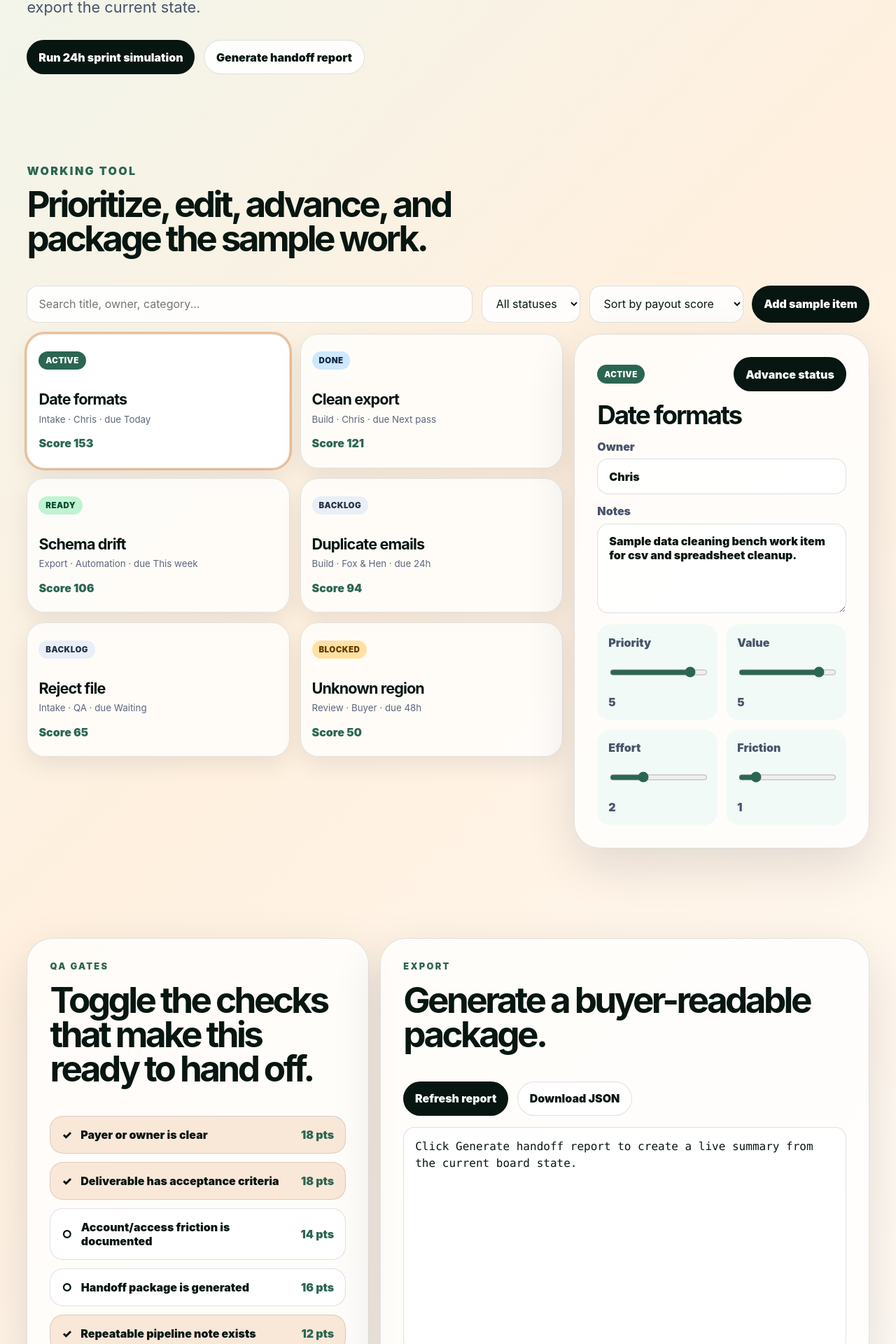
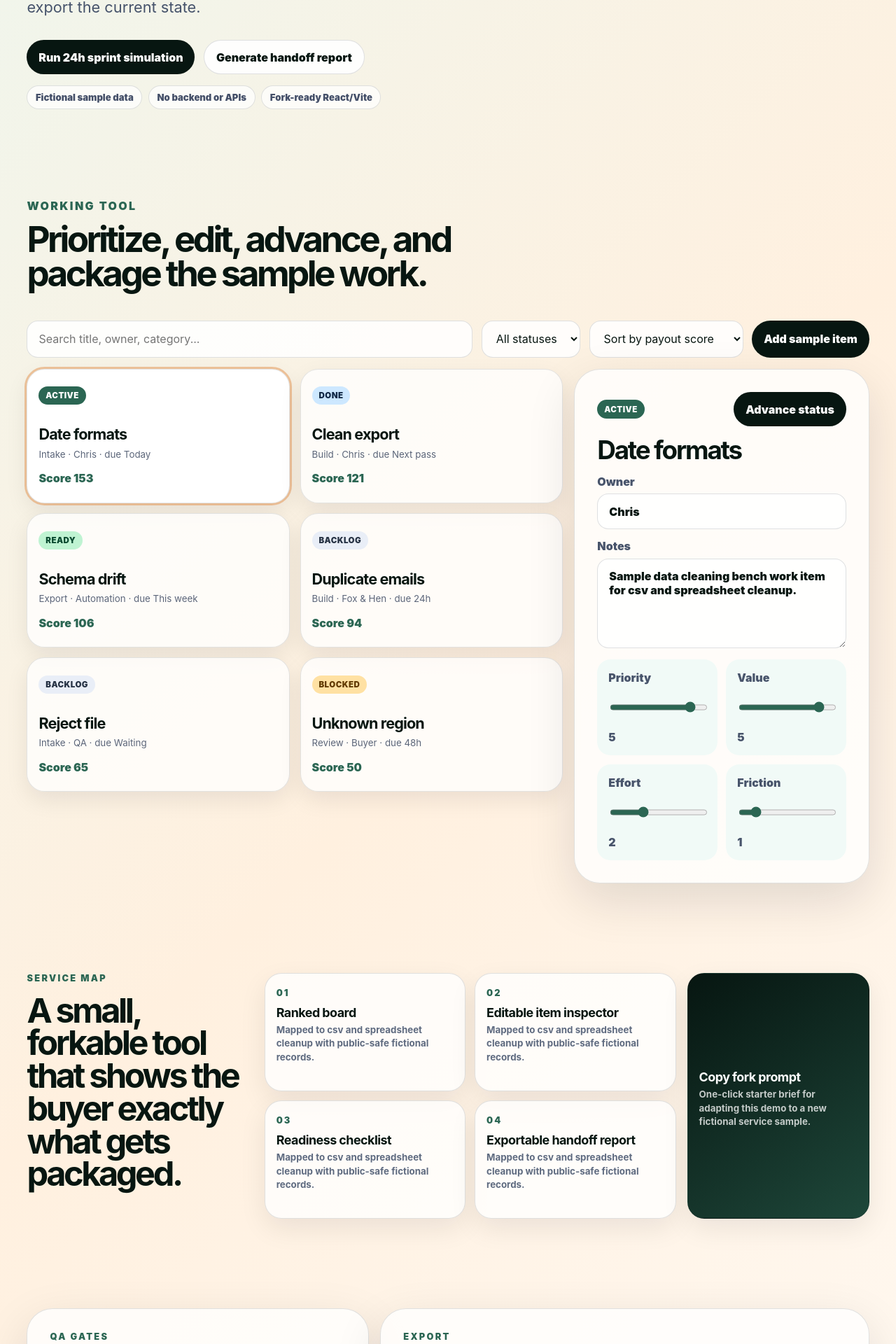
Before and after one commit to foxandhenllc/foxhen-csv-cleanroom, a React (Vite) app: page / in a window 1280 px wide. Shown: the part 980-2900 px from the top of the page at 70% size. Built offline with nearby package versions, Linux system fonts and the light colour scheme.

Commit message:
Polish public demo forkability

```diff
--- a/src/App.tsx
+++ b/src/App.tsx
@@ -24,6 +24,7 @@ function App() {
   const [statusFilter, setStatusFilter] = useState<ItemStatus | "all">("all");
   const [sortMode, setSortMode] = useState<"score" | "effort" | "friction">("score");
   const [report, setReport] = useState("");
+  const [forkCopied, setForkCopied] = useState(false);
 
   const appStyle = {
     "--accent": sample.theme.accent,
@@ -99,6 +100,22 @@ function App() {
     setChecks((current) => current.map((check) => ({ ...check, passed: check.id === "friction" ? true : check.passed })));
   }
 
+  function copyForkPrompt() {
+    const prompt = [
+      `Fork CSV Cleanroom as a public-safe client demo.`,
+      `Service line: CSV and spreadsheet cleanup.`,
+      "Keep all records fictional, remove secrets, update sample data in src/data.ts, and run npm run build before publishing.",
+    ].join(" ");
+    if (navigator.clipboard) {
+      void navigator.clipboard.writeText(prompt).then(() => {
+        setForkCopied(true);
+        window.setTimeout(() => setForkCopied(false), 1800);
+      });
+      return;
+    }
+    setReport(prompt);
+  }
+
   function generateReport() {
     const lines = [
       `${sample.title} handoff report`,
@@ -150,6 +167,11 @@ function App() {
             <div className="hero-actions">
               <button type="button" className="primary-action" onClick={runSprintSimulation}>Run 24h sprint simulation</button>
               <button type="button" className="secondary-action" onClick={generateReport}>Generate handoff report</button>
+            </div>
+            <div className="credibility-strip" aria-label="Public demo safeguards">
+              <span>Fictional sample data</span>
+              <span>No backend or APIs</span>
+              <span>Fork-ready React/Vite</span>
             </div>
           </div>
           <aside className="score-console">
@@ -218,6 +240,26 @@ function App() {
           </div>
         </section>
 
+        <section className="service-map" aria-labelledby="service-map-heading">
+          <div>
+            <p className="service-line">Service map</p>
+            <h2 id="service-map-heading">A small, forkable tool that shows the buyer exactly what gets packaged.</h2>
+          </div>
+          <div className="deliverable-grid">
+            {sample.deliverables.map((deliverable, index) => (
+              <article key={deliverable} className="deliverable-card">
+                <span>{String(index + 1).padStart(2, "0")}</span>
+                <strong>{deliverable}</strong>
+                <small>Mapped to csv and spreadsheet cleanup with public-safe fictional records.</small>
+              </article>
+            ))}
+          </div>
+          <button type="button" className="copy-card" onClick={copyForkPrompt}>
+            <strong>{forkCopied ? "Fork prompt copied" : "Copy fork prompt"}</strong>
+            <small>One-click starter brief for adapting this demo to a new fictional service sample.</small>
+          </button>
+        </section>
+
         <section className="package-grid">
           <div className="checklist-card">
             <p className="service-line">QA gates</p>
--- a/src/styles.css
+++ b/src/styles.css
@@ -39,6 +39,8 @@ h1, h2, h3, p { margin-top: 0; }
 h1 { margin-bottom: 1.4rem; font-size: clamp(3rem,7vw,6.7rem); line-height: .9; letter-spacing: -.08em; }
 .lede { max-width: 760px; color: #46536b; font-size: clamp(1.15rem,1.7vw,1.55rem); line-height: 1.55; }
 .hero-actions { display: flex; flex-wrap: wrap; gap: .8rem; margin: 1.8rem 0 0; }
+.credibility-strip { display: flex; flex-wrap: wrap; gap: .55rem; margin-top: 1rem; }
+.credibility-strip span { border: 1px solid rgba(7,18,31,.12); border-radius: 999px; background: rgba(255,255,255,.72); padding: .5rem .72rem; color: #455069; font-size: .82rem; font-weight: 900; }
 .primary-action, .secondary-action, .controls button, .inspector button { min-height: 3.1rem; border: 0; border-radius: 999px; padding: 0 1.05rem; cursor: pointer; font-weight: 950; }
 .primary-action, .controls button, .inspector button { color: white; background: var(--ink); }
 .secondary-action { color: var(--ink); border: 1px solid rgba(7,18,31,.13); background: rgba(255,255,255,.9); }
@@ -55,7 +57,7 @@ h1 { margin-bottom: 1.4rem; font-size: clamp(3rem,7vw,6.7rem); line-height: .9;
 .metric-grid article { min-height: 8rem; border-radius: 1.4rem; background: color-mix(in srgb, var(--soft) 65%, white); padding: 1rem; }
 .metric-grid span, .metric-grid small { display: block; color: #657089; font-weight: 800; }
 .metric-grid strong { display: block; margin: .5rem 0 .2rem; font-size: 2.3rem; letter-spacing: -.06em; }
-.board-layout, .package-grid { padding: 4rem 0; }
+.board-layout, .service-map, .package-grid { padding: 4rem 0; }
 .section-heading { max-width: 780px; margin-bottom: 1.2rem; }
 .section-heading p { margin: 0 0 .8rem; color: var(--accent); font-weight: 950; letter-spacing: .15em; text-transform: uppercase; }
 .section-heading h2, .package-grid h2 { font-size: clamp(2rem,4vw,4.2rem); line-height: .96; letter-spacing: -.07em; }
@@ -88,6 +90,16 @@ h1 { margin-bottom: 1.4rem; font-size: clamp(3rem,7vw,6.7rem); line-height: .9;
 .slider-grid { display: grid; grid-template-columns: repeat(2,1fr); gap: .8rem; margin-top: 1rem; }
 .slider-grid label { margin: 0; border-radius: 1.2rem; background: color-mix(in srgb, var(--soft) 65%, white); padding: 1rem; }
 input[type="range"] { accent-color: var(--accent); }
+.service-map { display: grid; grid-template-columns: minmax(300px,.55fr) minmax(0,1fr) minmax(260px,.38fr); gap: 1rem; align-items: stretch; }
+.service-map h2 { font-size: clamp(2rem,3.8vw,3.8rem); line-height: .96; letter-spacing: -.07em; }
+.deliverable-grid { display: grid; grid-template-columns: repeat(2,minmax(0,1fr)); gap: .8rem; }
+.deliverable-card, .copy-card { border: 1px solid rgba(7,18,31,.12); border-radius: 1.5rem; background: rgba(255,255,255,.78); color: var(--ink); box-shadow: 0 14px 38px rgba(7,18,31,.08); padding: 1rem; text-align: left; }
+.deliverable-card span { color: var(--accent); font-size: .8rem; font-weight: 950; letter-spacing: .16em; }
+.deliverable-card strong, .deliverable-card small, .copy-card strong, .copy-card small { display: block; }
+.deliverable-card strong, .copy-card strong { margin: .55rem 0 .35rem; font-size: 1.12rem; letter-spacing: -.03em; }
+.deliverable-card small, .copy-card small { color: #5f6b80; font-weight: 750; line-height: 1.45; }
+.copy-card { cursor: pointer; background: linear-gradient(145deg, var(--ink), color-mix(in srgb, var(--accent) 70%, black)); color: white; }
+.copy-card small { color: rgba(255,255,255,.75); }
 .package-grid { display: grid; grid-template-columns: minmax(360px,.7fr) minmax(0,1fr); gap: 1rem; align-items: start; }
 .check-list { display: grid; gap: .75rem; margin-top: 1.2rem; }
 .check { display: grid; grid-template-columns: auto 1fr auto; gap: .8rem; align-items: center; border: 1px solid rgba(7,18,31,.12); border-radius: 1.2rem; background: white; color: var(--ink); padding: 1rem; cursor: pointer; text-align: left; font-weight: 900; }
@@ -95,12 +107,12 @@ input[type="range"] { accent-color: var(--accent); }
 .check em { color: var(--accent); font-style: normal; }
 .report-output { min-height: 20rem; margin-top: 1rem; font-family: ui-monospace, SFMono-Regular, Menlo, monospace; line-height: 1.5; }
 @media (max-width: 1050px) {
-  .hero, .work-grid, .package-grid { grid-template-columns: 1fr; }
+  .hero, .work-grid, .service-map, .package-grid { grid-template-columns: 1fr; }
   .inspector { position: static; }
   .controls { grid-template-columns: 1fr 1fr; }
 }
 @media (max-width: 720px) {
   .site-header { position: relative; top: auto; transform: none; margin-top: .8rem; border-radius: 1.5rem; align-items: flex-start; }
   .hero { min-height: auto; padding-top: 3rem; }
-  .metric-grid, .item-list, .controls, .slider-grid { grid-template-columns: 1fr; }
+  .metric-grid, .item-list, .controls, .slider-grid, .deliverable-grid { grid-template-columns: 1fr; }
 }
```
Also changed, not shown: 2 other files (tests, documents, lock files or other folders).
